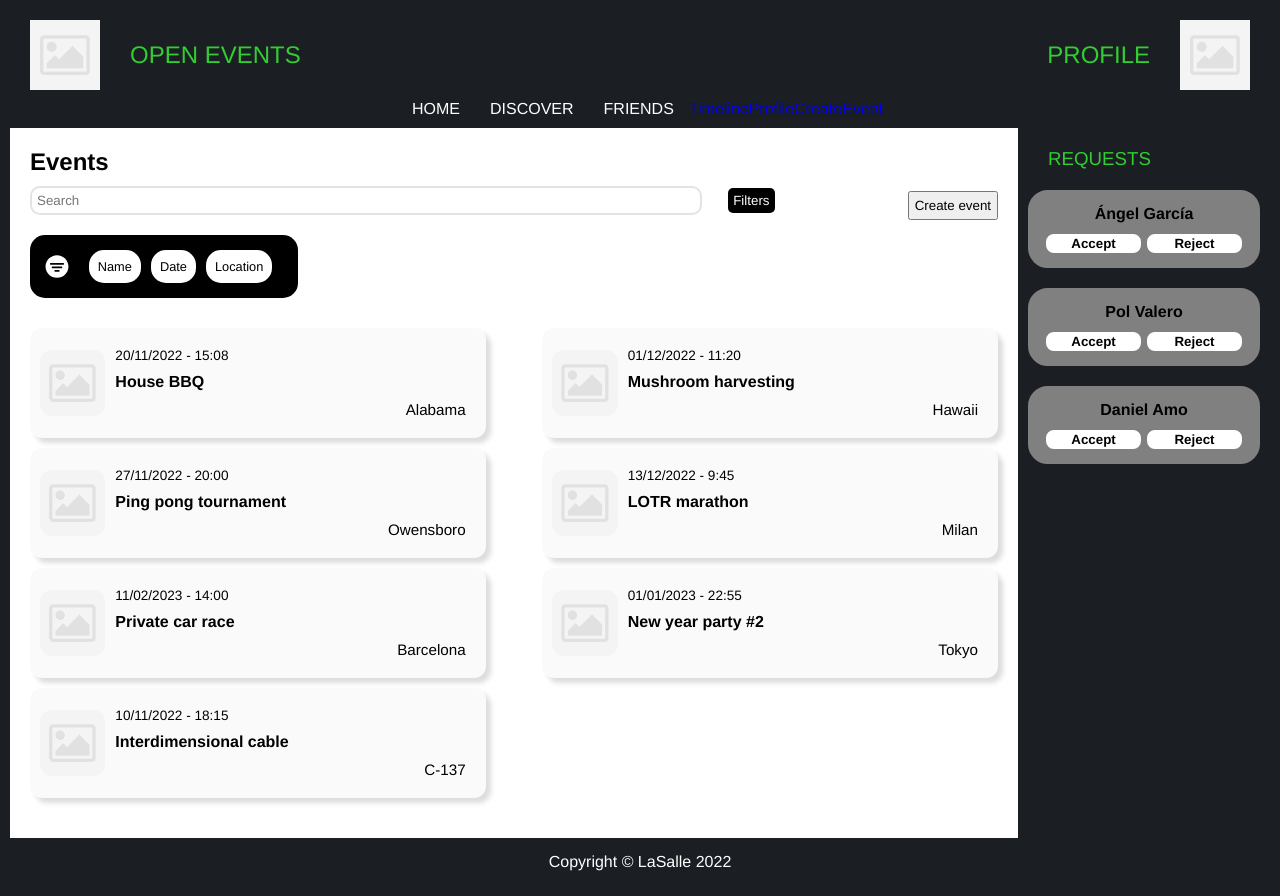
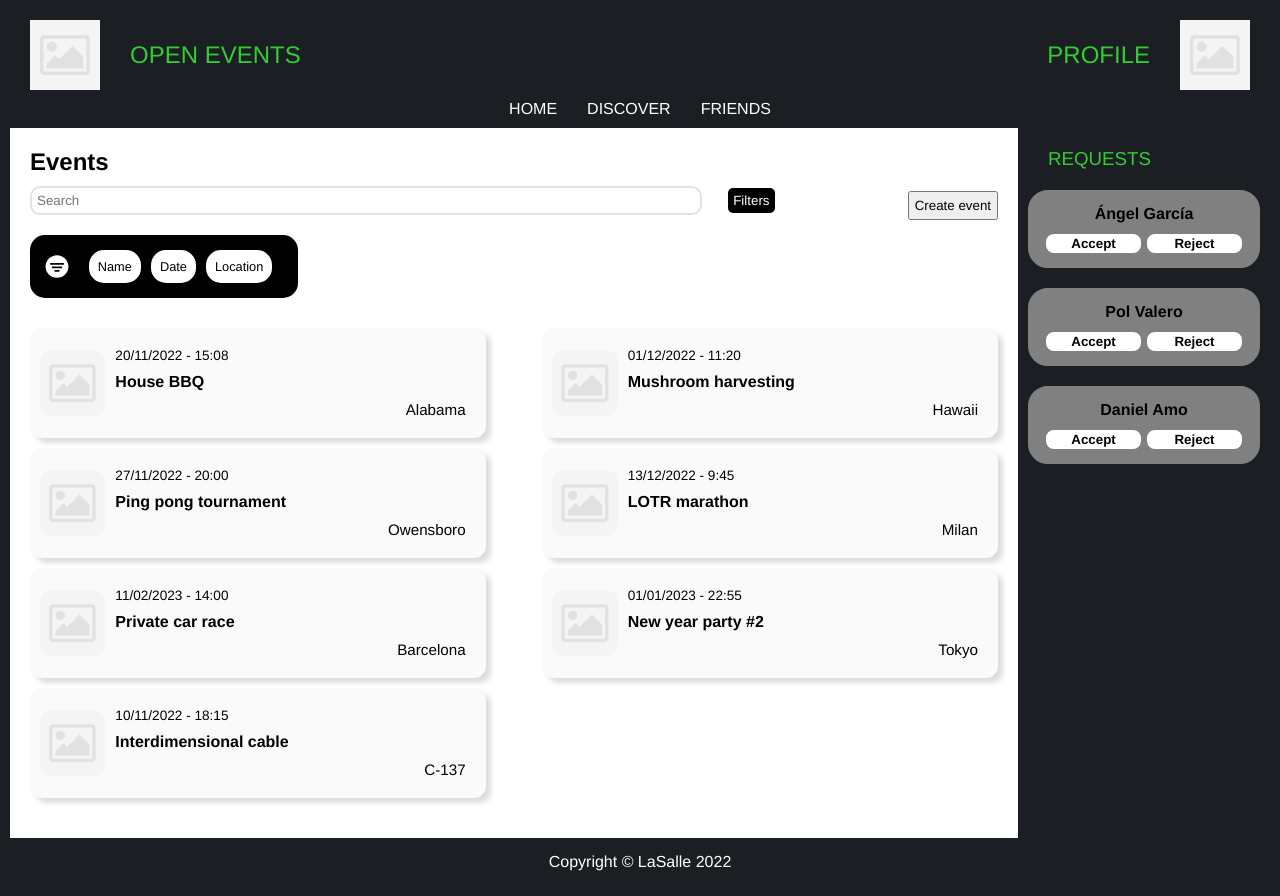
Before and after one commit to pol-valero/vue-open-events-web, a Vue app: page / in a window 1280 px wide. Built offline with nearby package versions, Linux system fonts and the light colour scheme.

Commit message:
merge conflicts resolved

```diff
--- a/src/App.vue
+++ b/src/App.vue
@@ -32,13 +32,6 @@ import { RouterLink, RouterView } from "vue-router";
           <label for="check-box" id="hide-menu">&#215</label>
         </nav>
         <label for="check-box" id="show-menu">&#8801</label>
-
-      <!-- Testing purposes -->
-      <nav>
-        <RouterLink to="/timeline">Timeline</RouterLink>
-        <RouterLink to="/profile">Profile</RouterLink>
-        <RouterLink to="/createEvent">CreateEvent</RouterLink>
-      </nav>
     </div>
   </header>
 
```
Lines whose indentation alone changed are shown as unchanged.
